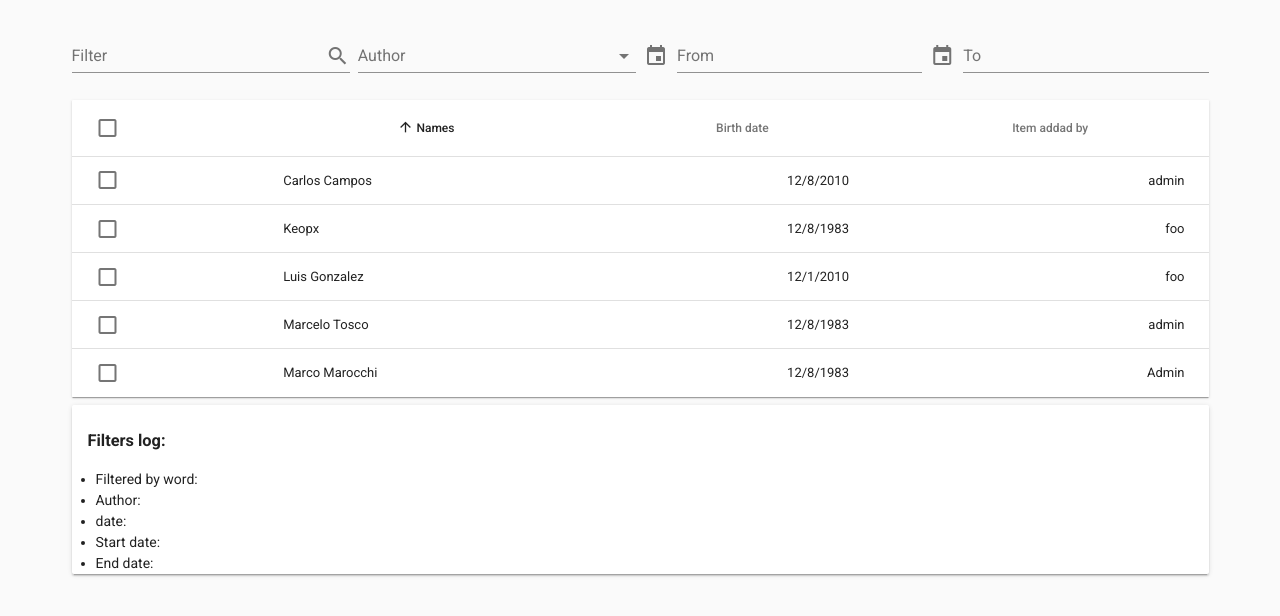
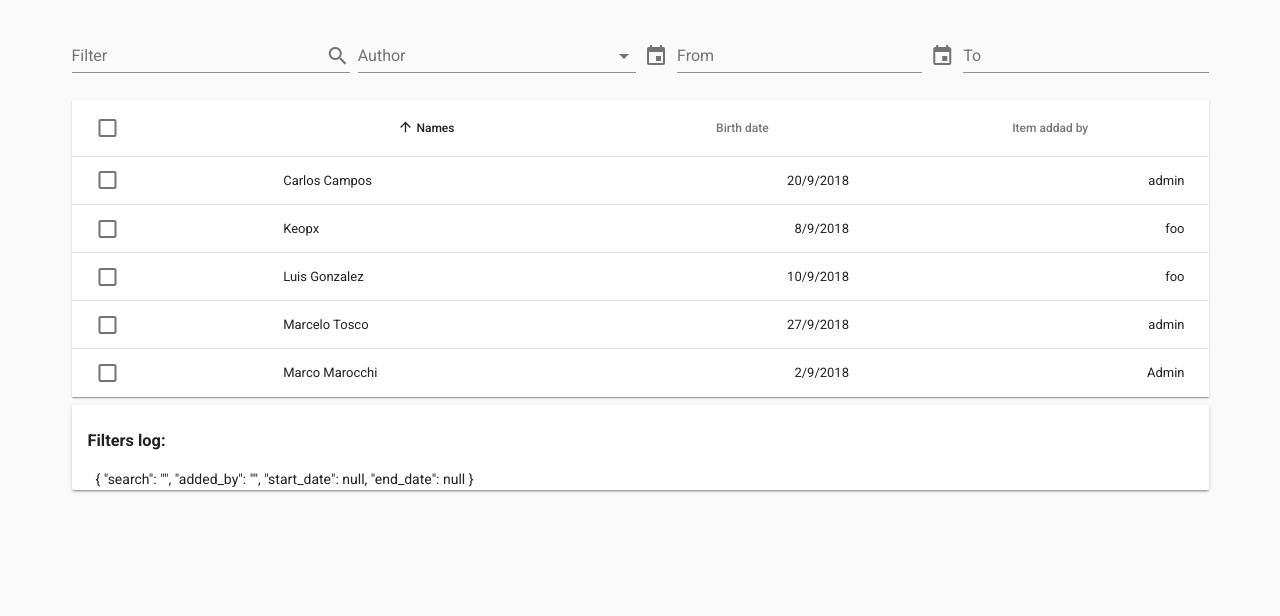
Before and after one commit to frontid/vuetify-data-table-multi-filter, a Vue app: page / in a window 1280 px wide. Shown: the top 616 px of the page. Built offline with nearby package versions, Linux system fonts and the light colour scheme.

Commit message:
Concet datepickers to the table filter.

```diff
--- a/src/components/InvoicesTable.vue
+++ b/src/components/InvoicesTable.vue
@@ -40,7 +40,10 @@
                             prepend-icon="event"
                             readonly
                     ></v-text-field>
-                    <v-date-picker v-model="start_date" @input="$refs.show_start_date.save(start_date)"></v-date-picker>
+                    <v-date-picker
+                            v-model="start_date"
+                            @input="filterStartDate"
+                    ></v-date-picker>
 
                 </v-menu>
 
@@ -66,7 +69,10 @@
                             prepend-icon="event"
                             readonly
                     ></v-text-field>
-                    <v-date-picker v-model="end_date" @input="$refs.show_end_date.save(end_date)"></v-date-picker>
+                    <v-date-picker
+                            v-model="end_date"
+                            @input="filterEndDate"
+                    ></v-date-picker>
 
                 </v-menu>
             </v-flex>
@@ -83,8 +89,7 @@
                         item-key="name"
                         class="elevation-1"
                         :rows-per-page-items="[-1]"
-                        hide-actions="true"
-
+                        :hide-actions=true
                         :search="filters"
                         :custom-filter="customFilter"
                 >
@@ -120,7 +125,7 @@
                                 ></v-checkbox>
                             </td>
                             <td>{{ props.item.name }}</td>
-                            <td class="text-xs-right">{{ props.item.birth_date}}</td>
+                            <td class="text-xs-right">{{ props.item.birth_date | formatDate}}</td>
                             <td class="text-xs-right">{{ props.item.added_by }}</td>
                         </tr>
                     </template>
@@ -135,11 +140,7 @@
                         <h3>Filters log:</h3>
                     </v-card-title>
                     <ul>
-                        <li>Filtered by word: {{filters.search}}</li>
-                        <li>Author: {{filters.added_by}}</li>
-                        <li>date: {{date}}</li>
-                        <li>Start date: {{start_date}}</li>
-                        <li>End date: {{end_date}}</li>
+                        {{filters}}
                     </ul>
                 </v-card>
 
@@ -163,7 +164,9 @@
 
       filters: {
         search: '',
-        added_by: ''
+        added_by: '',
+        start_date: null,
+        end_date: null,
       },
       authors: ['Marce', 'Foo'],
       pagination: {
@@ -189,31 +192,31 @@
         {
           value: false,
           name: 'Marcelo Tosco',
-          birth_date: new Date('1983-08-12T00:00:00Z').toLocaleDateString("es-ES"),
+          birth_date: 1538006400000,
           added_by: 'admin'
         },
         {
           value: false,
           name: 'Carlos Campos',
-          birth_date: new Date('2010-08-12T00:00:00Z').toLocaleDateString("es-ES"),
+          birth_date: 1537401600000,
           added_by: 'admin'
         },
         {
           value: false,
           name: 'Luis Gonzalez',
-          birth_date: new Date('2010-01-12T00:00:00Z').toLocaleDateString("es-ES"),
+          birth_date: 1536537600000,
           added_by: 'foo'
         },
         {
           value: false,
           name: 'Keopx',
-          birth_date: new Date('1983-08-12T00:00:00Z').toLocaleDateString("es-ES"),
+          birth_date: 1536364800000,
           added_by: 'foo'
         },
         {
           value: false,
           name: 'Marco Marocchi',
-          birth_date: new Date('1983-08-12T00:00:00Z').toLocaleDateString("es-ES"),
+          birth_date: 1535846400000,
           added_by: 'Admin'
         },
 
@@ -252,6 +255,36 @@
 
         });
 
+        // Use regular function(),
+        // arrow functions does not allow context binding.
+        // Register "start_date" filter.
+        cf.registerFilter('start_date', function (start_date, items) {
+          // If the filter has not been applied yet
+          // just return all available items.
+          if (start_date === null) return items;
+
+          // Compare each item start_date and just return the matching ones.
+          return items.filter(item => {
+            return item.birth_date >= start_date;
+          }, start_date);
+
+        });
+
+        // Use regular function(),
+        // arrow functions does not allow context binding.
+        // Register "end_date" filter.
+        cf.registerFilter('end_date', function (end_date, items) {
+          // If the filter has not been applied yet
+          // just return all available items.
+          if (end_date === null) return items;
+
+          // Compare each item end_date and just return the matching ones.
+          return items.filter(item => {
+            return item.birth_date <= end_date;
+          }, end_date);
+
+        });
+
         return cf.runFilters();
       },
 
@@ -279,7 +312,36 @@
 
       filterAuthor(val) {
         this.filters = CustomFilters.updateFilters(this.filters, {added_by: val});
+      },
+
+      filterStartDate(val) {
+        // Close the date picker.
+        this.$refs.show_start_date.save(val);
+
+        //Convert the value to a timestamp before saving it.
+        const timestamp = new Date(val + 'T00:00:00Z').getTime();
+        this.filters = CustomFilters.updateFilters(this.filters, {start_date: timestamp});
+      },
+
+      filterEndDate(val) {
+        // Close the date picker.
+        this.$refs.show_end_date.save(val);
+
+        //Convert the value to a timestamp before saving it.
+        const timestamp = new Date(val + 'T00:00:00Z').getTime();
+        this.filters = CustomFilters.updateFilters(this.filters, {end_date: timestamp});
+      },
+
+
+    },
+
+    filters: {
+      formatDate: function (value) {
+        if (!value) return '';
+        return new Date(value).toLocaleDateString("es-ES");
       }
-    },
+    }
+
+
   };
 </script>
```
